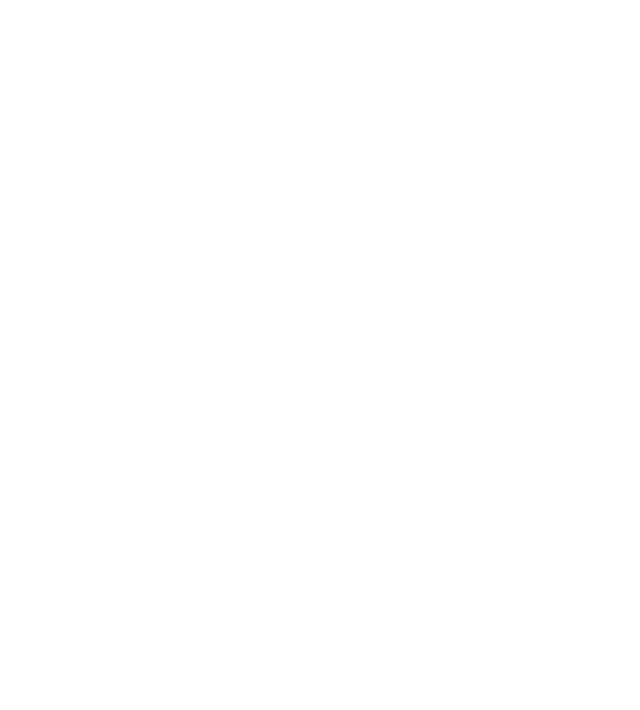
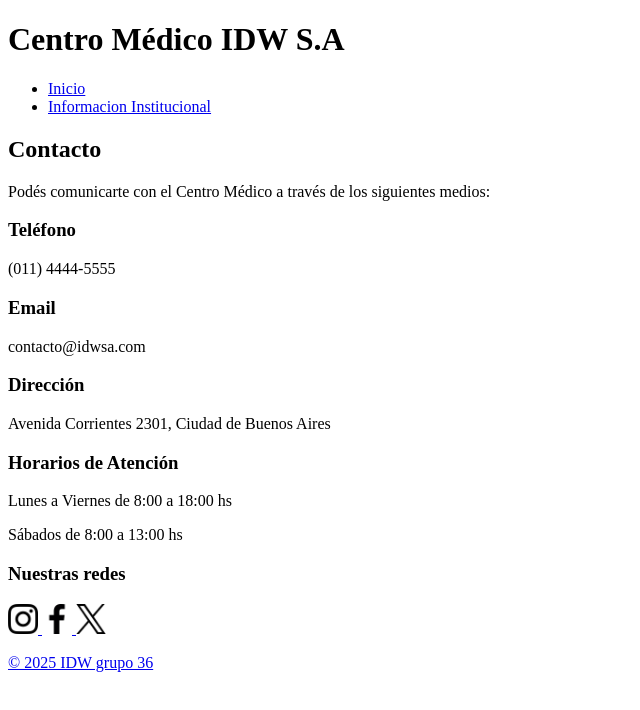
Before and after one commit to Micaias7/IDW_36, a plain HTML site: page contacto.html in a window 1280 px wide. Shown: the whole page, without its empty margins (0-640 px from the left). Drawn offline with Linux system fonts and the light colour scheme.

```diff
--- a/contacto.html
+++ b/contacto.html
@@ -1,11 +1,55 @@
 <!DOCTYPE html>
-<html lang="en">
+<html lang="es">
+
 <head>
     <meta charset="UTF-8">
     <meta name="viewport" content="width=device-width, initial-scale=1.0">
-    <title>Document</title>
+    <title>Contacto - Centro Medico IDW S.A</title>
 </head>
+
 <body>
 
+    <header>
+        <h1>Centro Médico IDW S.A</h1>
+        <nav>
+            <ul>
+                <li><a href="index.html">Inicio</a></li>
+                <li><a href="informacion.html">Informacion Institucional</a></li>
+            </ul>
+        </nav>
+    </header>
+
+    <main>
+        <h2>Contacto</h2>
+        <p>Podés comunicarte con el Centro Médico a través de los siguientes medios:</p>
+
+        <h3>Teléfono</h3>
+        <p>(011) 4444-5555</p>
+
+        <h3>Email</h3>
+        <p>contacto@idwsa.com</p>
+
+        <h3>Dirección</h3>
+        <p>Avenida Corrientes 2301, Ciudad de Buenos Aires</p>
+
+        <h3>Horarios de Atención</h3>
+        <p>Lunes a Viernes de 8:00 a 18:00 hs</p>
+        <p>Sábados de 8:00 a 13:00 hs</p>
+
+        <h3>Nuestras redes</h3>
+        <a href="https://instagram.com" target="_blank" </a>
+            <img src="public/instagram.png" alt="Instagram" width="30">
+        <a href="https://facebook.com" target="_blank" </a>
+            <img src="public/facebook.png" alt="Facebook" width="30">
+        <a href="https://twitter.com" target="_blank" </a>
+            <img src="public/twitter.png" alt="Twitter" width="30">
+
+    </main>
+
+    <footer>
+        <p>&copy; 2025 IDW grupo 36</p>
+    </footer>
+
 </body>
+
 </html>
```
Also changed, not shown: public/facebook.png (added), public/instagram.png (added), public/twitter.png (added), 2 other files.
